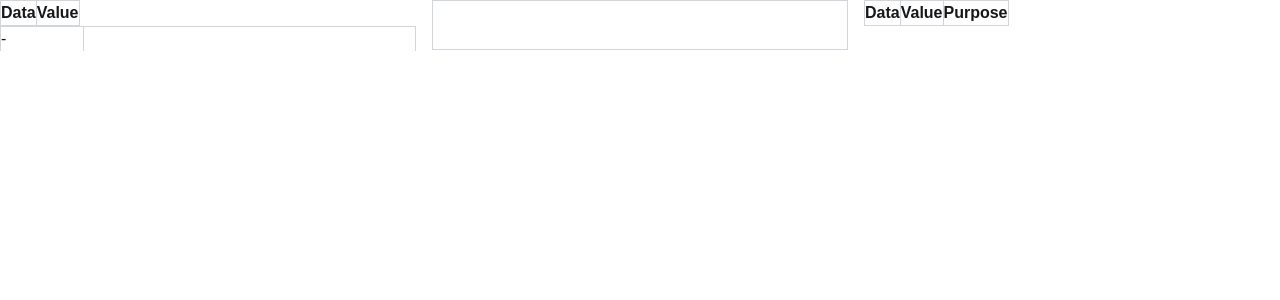
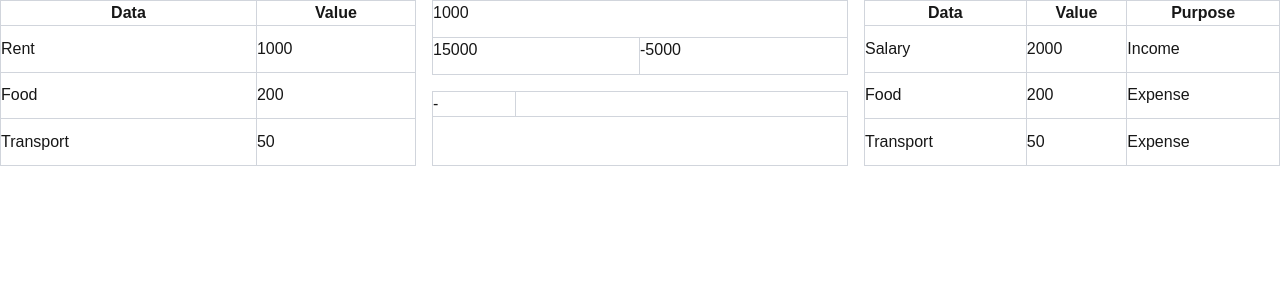
Before and after one commit to sewojciechowski6/FEINance, a Next.js app: page / in a window 1280 px wide. Shown: the top 300 px of the page. Built offline with nearby package versions, Linux system fonts and the light colour scheme.

Commit message:
Restructured according to the project

```diff
--- a/src/app/page.tsx
+++ b/src/app/page.tsx
@@ -1,27 +1,31 @@
 import Input from "./components/Input";
 import MainTable from "./components/MainTable";
+import Summary from "./components/Summary";
 
 export default function Home() {
   return (
     <>
-      <div className="columns-3">
+      <div className="grid grid-cols-3 grid-rows-2 gap-4">
         <MainTable
+          className="row-span-2"
           isExpense={false}
-          rowsArray={[
+          rows={[
             { data: "Rent", value: "1000" },
             { data: "Food", value: "200" },
             { data: "Transport", value: "50" },
           ]}
         />
-        <Input />
+        <Summary />
         <MainTable
+          className="row-span-2"
           isExpense={true}
-          rowsArray={[
+          rows={[
             { data: "Salary", value: "2000", purpose: "Income" },
             { data: "Food", value: "200", purpose: "Expense" },
             { data: "Transport", value: "50", purpose: "Expense" },
           ]}
         />
+        <Input />
       </div>
     </>
   );
```
